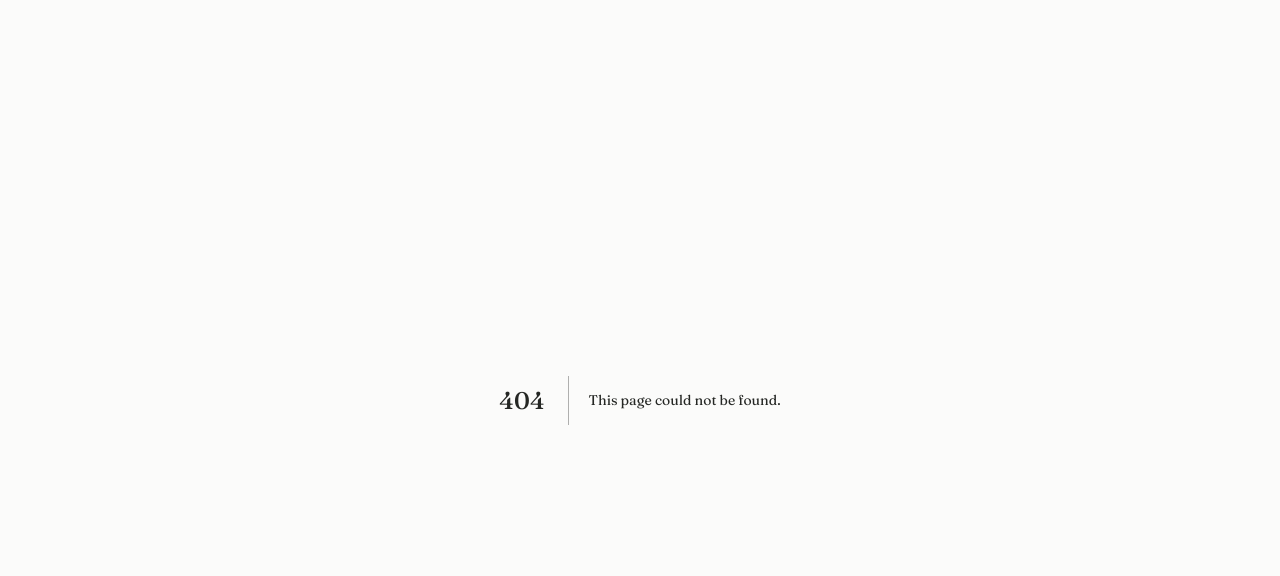
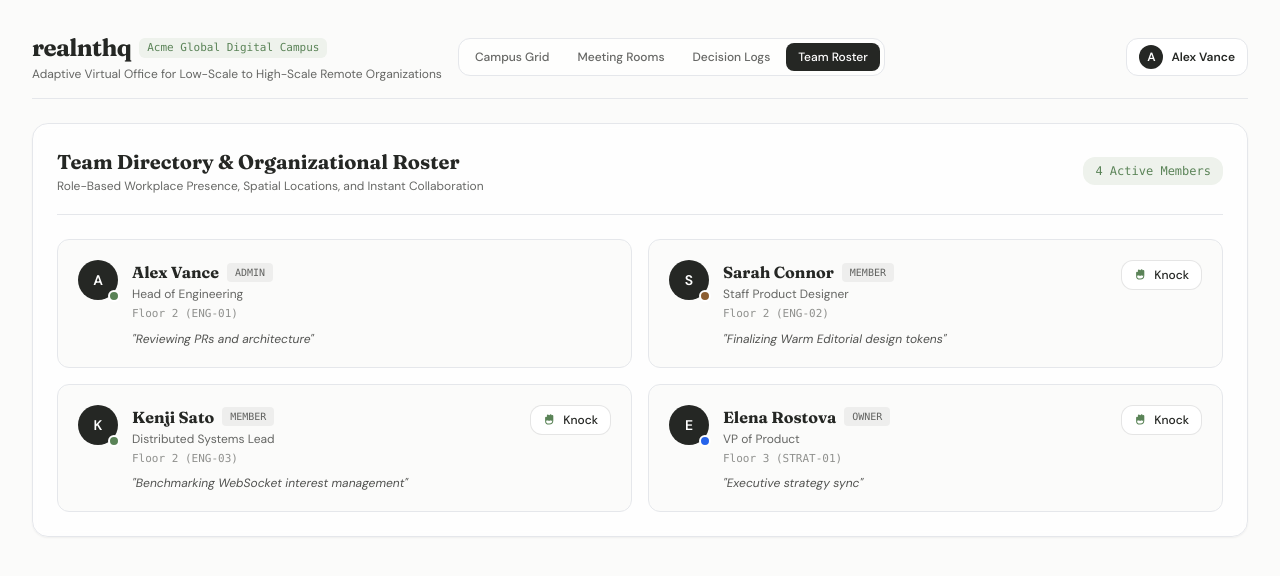
Before and after one commit to gtkrshnaaa/realnthq, a Next.js app in the folder client/: page /team in a window 1280 px wide. Before the commit this address had no page. Shown: the top 576 px of the page. Built offline with nearby package versions, Linux system fonts and the light colour scheme.

Commit message:
feat(client): add team directory and spatial roster page

```diff
--- /dev/null
+++ b/client/src/app/team/page.tsx
@@ -0,0 +1,176 @@
+'use client';
+
+import React, { useState } from 'react';
+import { Header } from '@/components/navigation/header';
+import { KnockModal } from '@/components/presence/knock_modal';
+import { HandRaisedIcon } from '@/components/icons/icons';
+import { UserProfile, KnockNotification } from '@/types/office.types';
+
+export default function TeamPage() {
+  const [currentUser] = useState<UserProfile>({
+    id: 'b0000000-0000-0000-0000-000000000001',
+    email: 'admin@acme.org',
+    fullName: 'Alex Vance',
+    displayTitle: 'Head of Engineering',
+    status: 'AVAILABLE',
+    statusMessage: 'Reviewing PRs and architecture',
+    floorId: 'floor-2',
+    deskId: 'desk-1',
+  });
+
+  const [teamMembers] = useState<(UserProfile & { role: string; location: string })[]>([
+    {
+      id: 'b0000000-0000-0000-0000-000000000001',
+      email: 'admin@acme.org',
+      fullName: 'Alex Vance',
+      displayTitle: 'Head of Engineering',
+      status: 'AVAILABLE',
+      statusMessage: 'Reviewing PRs and architecture',
+      floorId: 'floor-2',
+      deskId: 'desk-1',
+      role: 'ADMIN',
+      location: 'Floor 2 (ENG-01)',
+    },
+    {
+      id: 'b0000000-0000-0000-0000-000000000002',
+      email: 'sarah@acme.org',
+      fullName: 'Sarah Connor',
+      displayTitle: 'Staff Product Designer',
+      status: 'DEEP_WORK',
+      statusMessage: 'Finalizing Warm Editorial design tokens',
+      floorId: 'floor-2',
+      deskId: 'desk-2',
+      role: 'MEMBER',
+      location: 'Floor 2 (ENG-02)',
+    },
+    {
+      id: 'b0000000-0000-0000-0000-000000000003',
+      email: 'kenji@acme.org',
+      fullName: 'Kenji Sato',
+      displayTitle: 'Distributed Systems Lead',
+      status: 'AVAILABLE',
+      statusMessage: 'Benchmarking WebSocket interest management',
+      floorId: 'floor-2',
+      deskId: 'desk-3',
+      role: 'MEMBER',
+      location: 'Floor 2 (ENG-03)',
+    },
+    {
+      id: 'b0000000-0000-0000-0000-000000000004',
+      email: 'elena@acme.org',
+      fullName: 'Elena Rostova',
+      displayTitle: 'VP of Product',
+      status: 'IN_MEETING',
+      statusMessage: 'Executive strategy sync',
+      floorId: 'floor-3',
+      deskId: 'desk-10',
+      role: 'OWNER',
+      location: 'Floor 3 (STRAT-01)',
+    },
+  ]);
+
+  const [targetKnockUser, setTargetKnockUser] = useState<UserProfile | null>(null);
+
+  const getStatusColor = (status: string) => {
+    switch (status) {
+      case 'AVAILABLE':
+        return 'bg-[#5a8357]';
+      case 'DEEP_WORK':
+        return 'bg-[#8c5e31]';
+      case 'IN_MEETING':
+        return 'bg-blue-600';
+      default:
+        return 'bg-gray-400';
+    }
+  };
+
+  return (
+    <main className="min-h-screen p-4 md:p-6 lg:p-8 max-w-7xl mx-auto space-y-6">
+      <Header currentUser={currentUser} activePath="/team" />
+
+      <section className="bg-white/80 backdrop-blur-sm rounded-2xl border border-black/8 p-6 shadow-sm">
+        <div className="flex flex-col sm:flex-row sm:items-center justify-between pb-5 border-b border-black/8 gap-4">
+          <div>
+            <h2 className="font-serif text-xl font-bold text-[#252724]">
+              Team Directory & Organizational Roster
+            </h2>
+            <p className="text-xs text-[#252724]/70 mt-0.5">
+              Role-Based Workplace Presence, Spatial Locations, and Instant Collaboration
+            </p>
+          </div>
+          <span className="px-3 py-1.5 rounded-xl bg-[#eef2ec] text-[#5a8357] text-xs font-mono">
+            {teamMembers.length} Active Members
+          </span>
+        </div>
+
+        <div className="grid grid-cols-1 md:grid-cols-2 gap-4 mt-6">
+          {teamMembers.map((member) => {
+            const isSelf = member.id === currentUser.id;
+            return (
+              <div
+                key={member.id}
+                className="p-5 rounded-xl border border-black/8 bg-[#fbfbfa] hover:border-black/20 transition-all flex items-start justify-between gap-4"
+              >
+                <div className="flex items-start gap-3.5">
+                  <div className="relative">
+                    <div className="w-10 h-10 rounded-full bg-[#252724] text-white flex items-center justify-center text-sm font-semibold">
+                      {member.fullName.charAt(0)}
+                    </div>
+                    <span
+                      className={`absolute -bottom-0.5 -right-0.5 w-3 h-3 rounded-full border-2 border-white ${getStatusColor(
+                        member.status,
+                      )}`}
+                    />
+                  </div>
+
+                  <div>
+                    <div className="flex items-center gap-2">
+                      <h3 className="font-serif text-base font-bold text-[#252724]">
+                        {member.fullName}
+                      </h3>
+                      <span className="px-2 py-0.5 rounded text-[10px] font-mono bg-black/5 text-[#252724]/70">
+                        {member.role}
+                      </span>
+                    </div>
+
+                    <p className="text-xs text-[#252724]/70 mt-0.5">
+                      {member.displayTitle}
+                    </p>
+                    <p className="text-[11px] text-[#252724]/50 font-mono mt-1">
+                      {member.location}
+                    </p>
+
+                    {member.statusMessage && (
+                      <p className="text-xs text-[#252724]/80 italic mt-2">
+                        "{member.statusMessage}"
+                      </p>
+                    )}
+                  </div>
+                </div>
+
+                {!isSelf && (
+                  <button
+                    onClick={() => setTargetKnockUser(member)}
+                    className="flex items-center gap-1.5 px-3 py-1.5 rounded-xl bg-white border border-black/10 hover:border-black/25 text-[#252724] text-xs font-medium transition-all shadow-xs shrink-0"
+                  >
+                    <HandRaisedIcon className="w-3.5 h-3.5 text-[#5a8357]" />
+                    <span>Knock</span>
+                  </button>
+                )}
+              </div>
+            );
+          })}
+        </div>
+      </section>
+
+      {targetKnockUser && (
+        <KnockModal
+          targetUser={targetKnockUser}
+          onClose={() => setTargetKnockUser(null)}
+          onSendKnock={() => setTargetKnockUser(null)}
+          onRespondKnock={() => setTargetKnockUser(null)}
+        />
+      )}
+    </main>
+  );
+}
```
